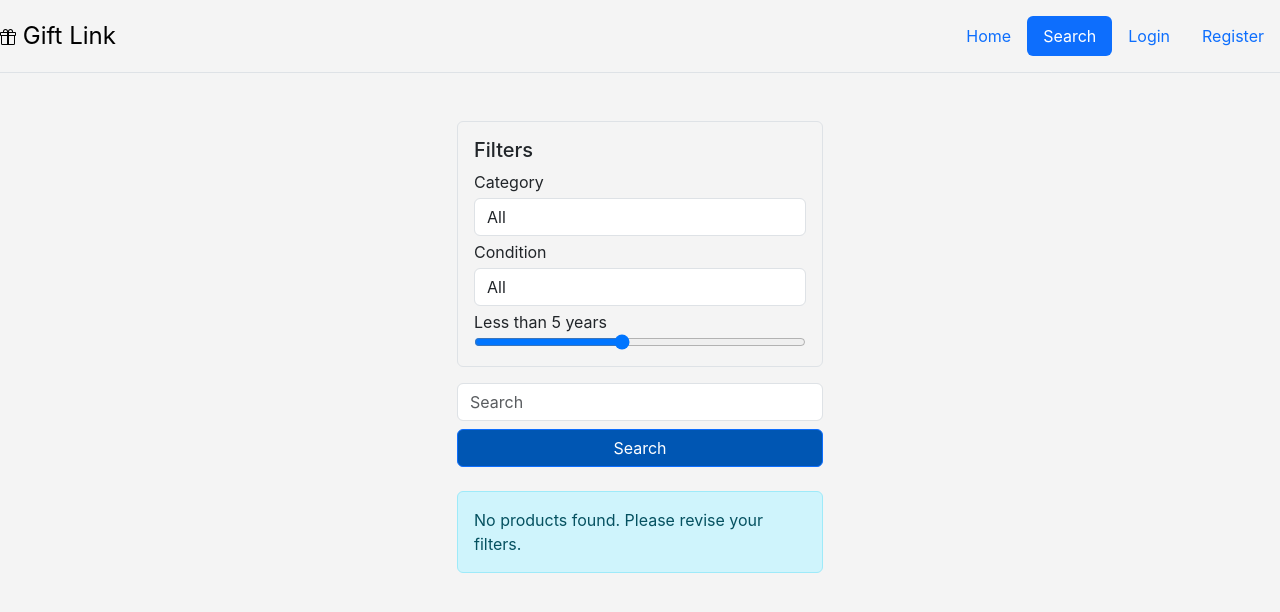
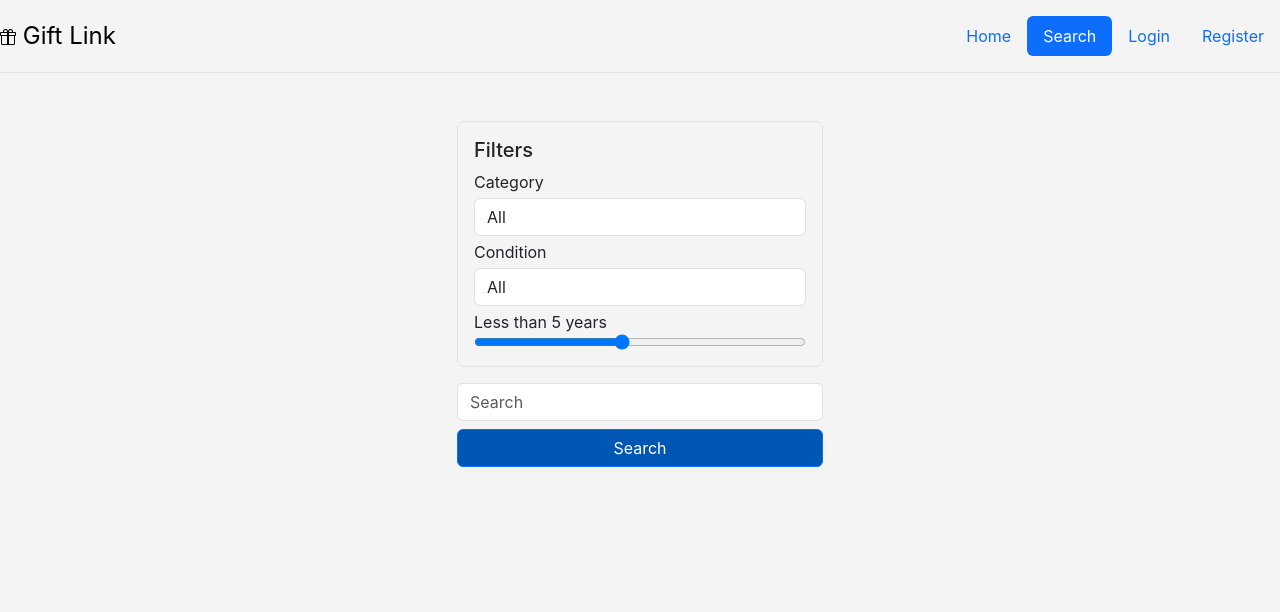
Before and after one commit to Lahir-Sai-Vignesh/GiftConnect, a React (Create React App) app in the folder frontend/: page /search in a window 1280 px wide. Shown: the top 612 px of the page. Built offline with nearby package versions, Linux system fonts and the light colour scheme.

Commit message:
added state variable to check if a search is performed, to avoid no products found on the page load

```diff
--- a/frontend/src/components/SearchPage/SearchPage.js
+++ b/frontend/src/components/SearchPage/SearchPage.js
@@ -11,12 +11,13 @@ function SearchPage() {
     const [categoryFilter, setCategoryFilter] = useState('');
     const [conditionFilter, setConditionFilter] = useState('');
     const [results, setResults] = useState([]);
+    const [searchPerformed, setSearchPerformed] = useState(false);
     const navigate = useNavigate();
 
 
     const handleSearch = async () => {
         const baseUrl = `${urlConfig.backend_url}/search?`;
-
+        setSearchPerformed(true);
 
         const queryParams = new URLSearchParams({
             name: query,
@@ -98,7 +99,8 @@ function SearchPage() {
                     <button className="btn btn-primary" onClick={handleSearch}>Search</button>
 
                     <div className="search-results mt-4">
-                        {results.length > 0 ? (
+                    {!searchPerformed ? null : (
+                            results.length > 0 ? (
                                 results.map(product => (
                                     <div key={product.id} className="card mb-3">
                                         {/* Check if product has an image and display it */}
@@ -118,6 +120,7 @@ function SearchPage() {
                                 <div className="alert alert-info" role="alert">
                                     No products found. Please revise your filters.
                                 </div>
+                            )
                         )}
                     </div>
                 </div>
```
Lines whose indentation alone changed are shown as unchanged.
